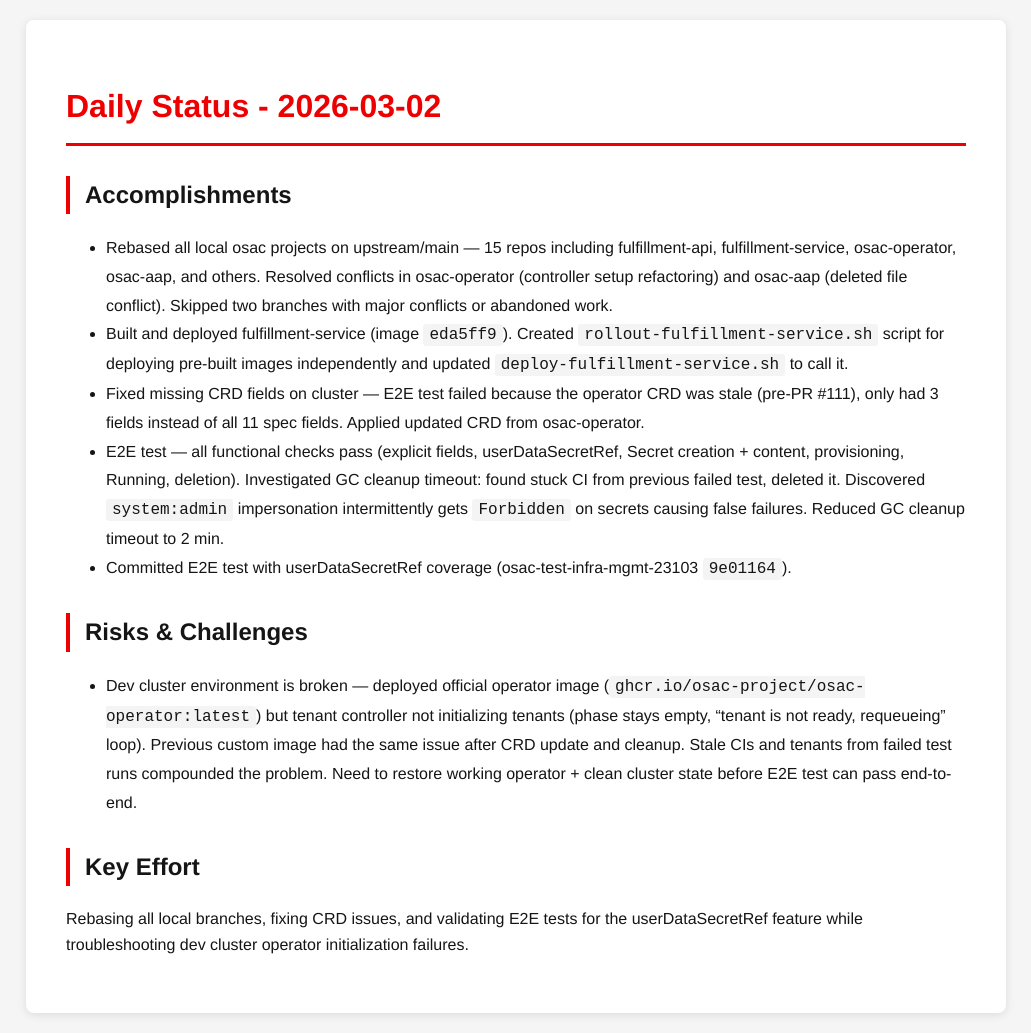
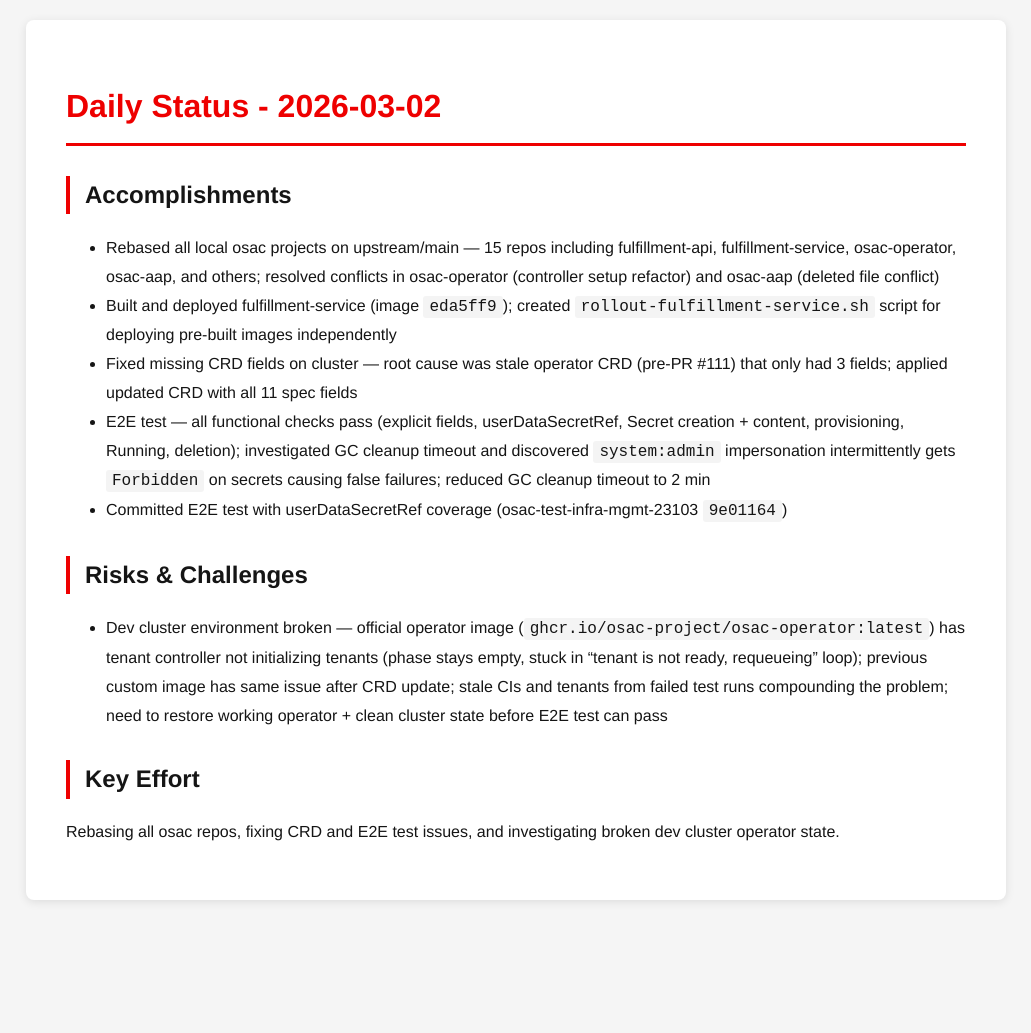
Before and after one commit to tzvatot/daily-status, a Jekyll site: the page built from 2026-03-02.md, in a window 1280 px wide. Shown: the whole page, without its empty margins (124-1155 px from the left). Built offline with Jekyll 4.4.1, drawn with Linux system fonts in a browser that asks for light colours; after the commit the page ends 920 px from its top, so only the background shows below that.

Commit message:
Daily status update - 2026-03-02

```diff
--- a/2026-03-02.md
+++ b/2026-03-02.md
@@ -7,14 +7,14 @@
 # Daily Status - 2026-03-02
 
 ## Accomplishments
-- Rebased all local osac projects on upstream/main — 15 repos including fulfillment-api, fulfillment-service, osac-operator, osac-aap, and others. Resolved conflicts in osac-operator (controller setup refactoring) and osac-aap (deleted file conflict). Skipped two branches with major conflicts or abandoned work.
-- Built and deployed fulfillment-service (image `eda5ff9`). Created `rollout-fulfillment-service.sh` script for deploying pre-built images independently and updated `deploy-fulfillment-service.sh` to call it.
-- Fixed missing CRD fields on cluster — E2E test failed because the operator CRD was stale (pre-PR #111), only had 3 fields instead of all 11 spec fields. Applied updated CRD from osac-operator.
-- E2E test — all functional checks pass (explicit fields, userDataSecretRef, Secret creation + content, provisioning, Running, deletion). Investigated GC cleanup timeout: found stuck CI from previous failed test, deleted it. Discovered `system:admin` impersonation intermittently gets `Forbidden` on secrets causing false failures. Reduced GC cleanup timeout to 2 min.
-- Committed E2E test with userDataSecretRef coverage (osac-test-infra-mgmt-23103 `9e01164`).
+- Rebased all local osac projects on upstream/main — 15 repos including fulfillment-api, fulfillment-service, osac-operator, osac-aap, and others; resolved conflicts in osac-operator (controller setup refactor) and osac-aap (deleted file conflict)
+- Built and deployed fulfillment-service (image `eda5ff9`); created `rollout-fulfillment-service.sh` script for deploying pre-built images independently
+- Fixed missing CRD fields on cluster — root cause was stale operator CRD (pre-PR #111) that only had 3 fields; applied updated CRD with all 11 spec fields
+- E2E test — all functional checks pass (explicit fields, userDataSecretRef, Secret creation + content, provisioning, Running, deletion); investigated GC cleanup timeout and discovered `system:admin` impersonation intermittently gets `Forbidden` on secrets causing false failures; reduced GC cleanup timeout to 2 min
+- Committed E2E test with userDataSecretRef coverage (osac-test-infra-mgmt-23103 `9e01164`)
 
 ## Risks & Challenges
-- Dev cluster environment is broken — deployed official operator image (`ghcr.io/osac-project/osac-operator:latest`) but tenant controller not initializing tenants (phase stays empty, "tenant is not ready, requeueing" loop). Previous custom image had the same issue after CRD update and cleanup. Stale CIs and tenants from failed test runs compounded the problem. Need to restore working operator + clean cluster state before E2E test can pass end-to-end.
+- Dev cluster environment broken — official operator image (`ghcr.io/osac-project/osac-operator:latest`) has tenant controller not initializing tenants (phase stays empty, stuck in "tenant is not ready, requeueing" loop); previous custom image has same issue after CRD update; stale CIs and tenants from failed test runs compounding the problem; need to restore working operator + clean cluster state before E2E test can pass
 
 ## Key Effort
-Rebasing all local branches, fixing CRD issues, and validating E2E tests for the userDataSecretRef feature while troubleshooting dev cluster operator initialization failures.
+Rebasing all osac repos, fixing CRD and E2E test issues, and investigating broken dev cluster operator state.
```
